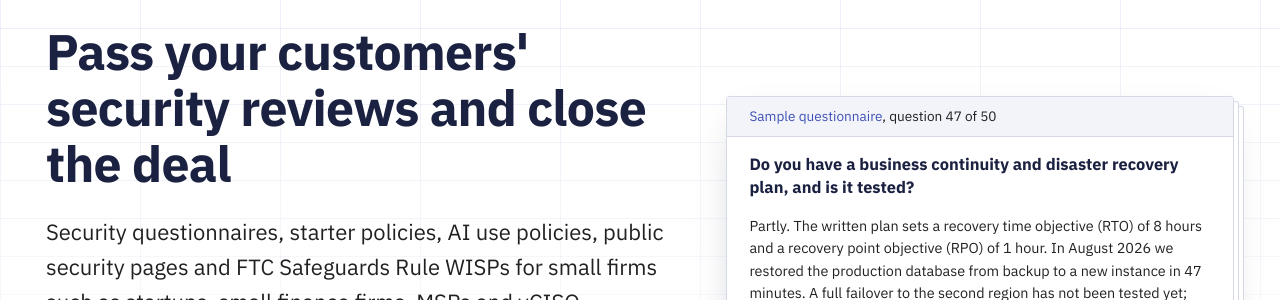
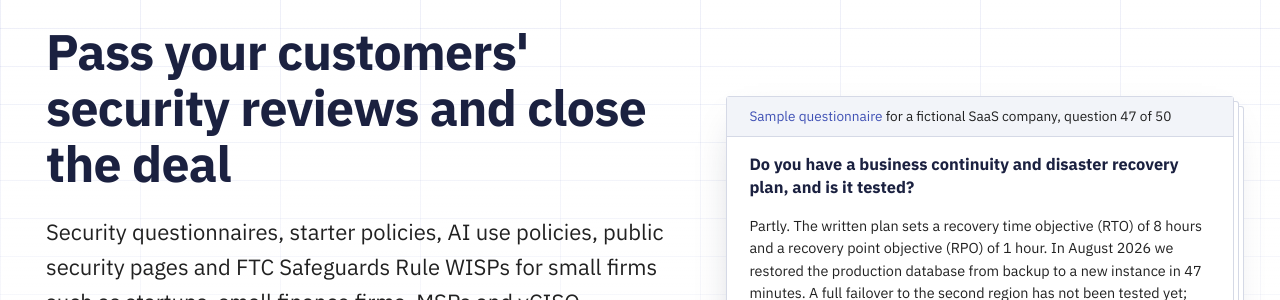
Before and after one commit to JohnsonTechnicalSystems/johnsotechnicalsystems-portfolio, an MkDocs documentation site: the page built from docs/index.md, in a window 1280 px wide. Shown: the part 182-482 px from the top of the page. Built offline with MkDocs 1.6.1 and Material for MkDocs 9.7.7, drawn with Linux system fonts in a browser that asks for light colours.

Commit message:
Apply AI second-opinion review fixes
Claude accepted these findings from Gemini.

Co-Authored-By: Claude <noreply@anthropic.com>

```diff
--- a/docs/index.md
+++ b/docs/index.md
@@ -16,10 +16,11 @@ Security questionnaires, starter policies, AI use policies, public security page
 [Book a 15-minute call](https://cal.com/lloyd-johnson){ .md-button }
 
 </div>
+<!-- Keep this excerpt identical to question 47 in sample-questionnaire.md. -->
 <div class="jts-sheet" markdown>
 <div class="jts-sheet__head" markdown>
 
-[Sample questionnaire](sample-questionnaire.md), question 47 of 50
+[Sample questionnaire](sample-questionnaire.md) for a fictional SaaS company, question 47 of 50
 
 </div>
 
--- a/docs/stylesheets/extra.css
+++ b/docs/stylesheets/extra.css
@@ -40,17 +40,8 @@
   --md-code-font: "IBM Plex Mono";
 }
 
-/* Homepage hero */
-.jts-hero {
-  padding: 1.5rem 0 1rem;
-}
-.jts-hero h1 {
-  font-size: 2.2rem;
-  font-weight: 700;
-  line-height: 1.2;
-  margin-bottom: 0.6rem;
-}
-.jts-hero p {
+/* Homepage hero buttons and intro text (layout and heading are under "Homepage character") */
+.jts-hero__pitch p {
   font-size: 1.1rem;
   max-width: 40rem;
 }
@@ -60,8 +51,7 @@
   padding-right: 1.4em;
 }
 @media screen and (max-width: 600px) {
-  .jts-hero h1 { font-size: 1.7rem; }
-  .jts-hero .md-button { padding-left: 1.2em; padding-right: 1.2em; }
+  .md-typeset .jts-hero .md-button { padding-left: 1.2em; padding-right: 1.2em; }
 }
 
 /* Buttons: keep a gap when two buttons sit side by side or wrap onto two lines */
@@ -86,7 +76,7 @@
 }
 
 /* ---------- Homepage character ----------
-   The homepage opens on a real answered question from the sample questionnaire,
+   The homepage opens on an answered question from the fictional sample questionnaire,
    set as a sheet of paper on a faint spreadsheet grid. Colours follow the theme. */
 :root {
   --jts-ink: #1b2140;
@@ -134,6 +124,7 @@
 .md-typeset .jts-hero h1 {
   color: var(--jts-ink);
   font-size: 2.5rem;
+  font-weight: 700;
   letter-spacing: -0.015em;
   line-height: 1.12;
   margin: 0 0 1rem;
@@ -214,13 +205,13 @@
 /* "Who it's for": three ruled columns instead of boxed cards */
 .md-typeset:has(.jts-hero) .grid.cards > ul > li {
   border: 0;
-  border-top: 3px solid var(--md-primary-fg-color);
+  border-top: 3px solid var(--md-typeset-a-color);
   border-radius: 0;
   padding: 0.9rem 0 0;
   box-shadow: none;
 }
 .md-typeset:has(.jts-hero) .grid.cards > ul > li:hover {
-  border-color: var(--md-primary-fg-color);
+  border-color: var(--md-typeset-a-color);
   box-shadow: none;
 }
 .md-typeset:has(.jts-hero) .grid.cards > ul > li > hr { display: none; }
@@ -248,7 +239,7 @@
   font-size: 2.6rem;
   font-weight: 300;
   line-height: 1;
-  color: var(--md-primary-fg-color);
+  color: var(--md-typeset-a-color);
   margin-bottom: 0.5rem;
 }
 .md-typeset:has(.jts-hero) > ol > li > strong:first-child { display: block; }
@@ -312,5 +303,6 @@
     border: 0;
     padding: 0.1rem 0;
   }
-  .md-typeset .jts-sheet > ul > li { padding-left: 8.4rem; }
+  .md-typeset .jts-sheet > ul > li { padding-left: 1.1rem; }
+  .md-typeset .jts-sheet > ul > li > strong { position: static; display: block; }
 }
```
